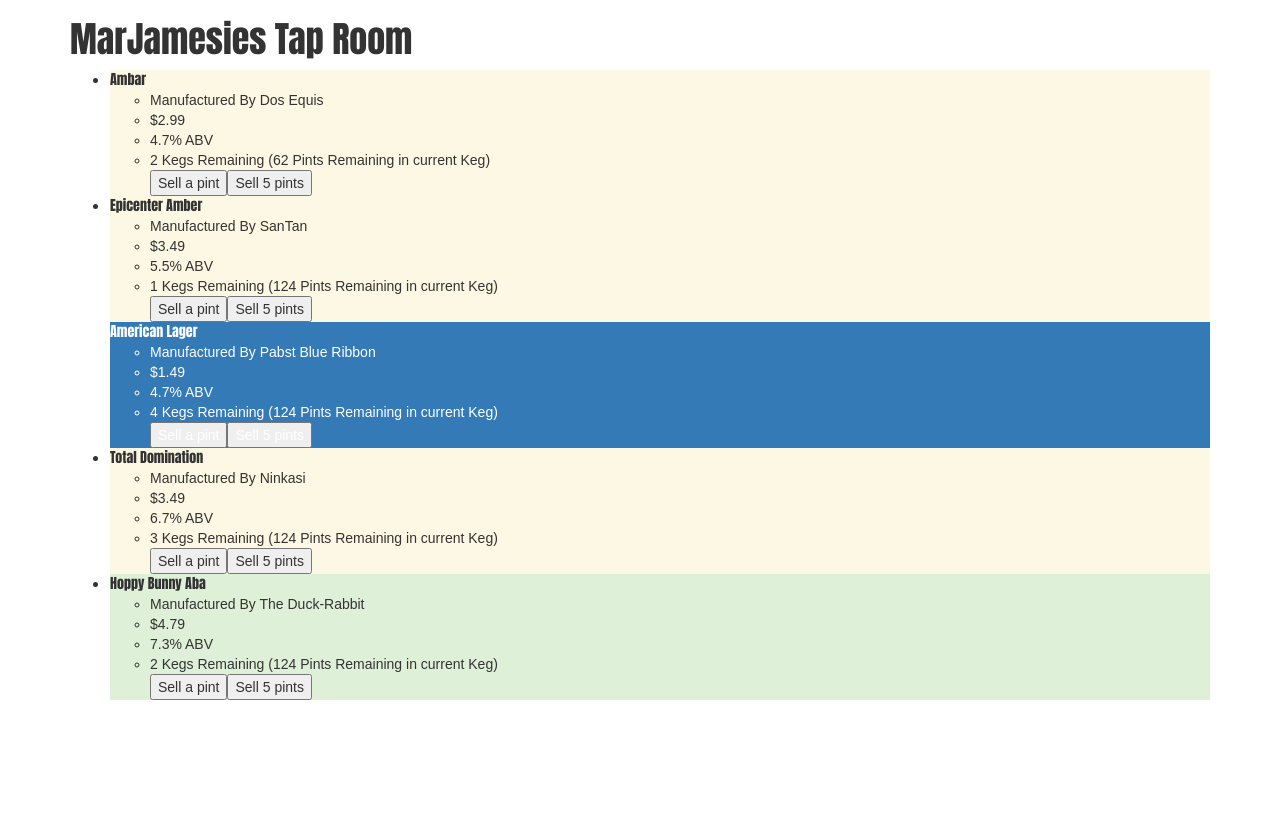
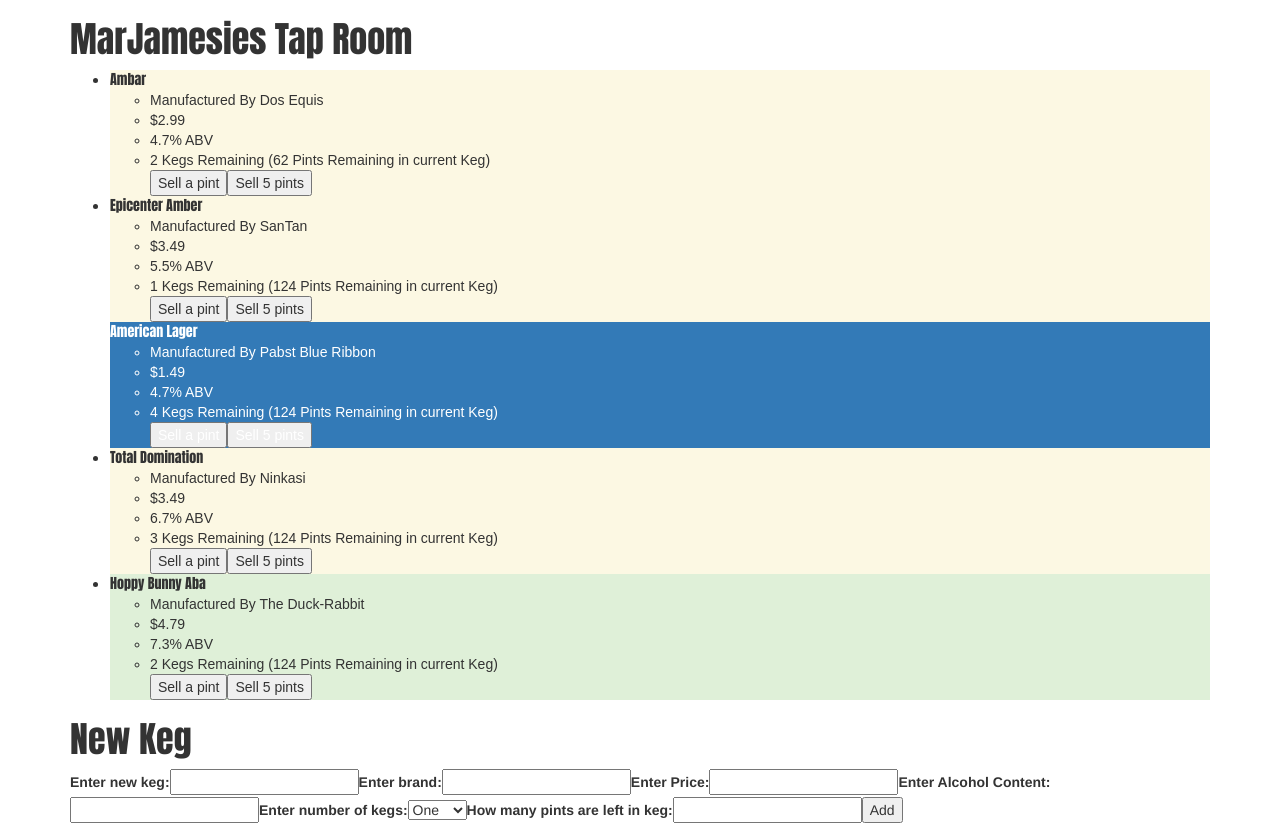
Before and after one commit to JPCodes/tap-room-angular2, an Angular app: page / in a window 1280 px wide. Before the commit the page ends 800 px from the top, so only its background shows below. Built offline with nearby package versions, Linux system fonts and the light colour scheme.

Commit message:
create functionality for kegs

```diff
--- a/src/app/app.component.html
+++ b/src/app/app.component.html
@@ -1,4 +1,5 @@
 <div class="container">
   <h1>MarJamesies Tap Room</h1>
-  <app-beer-stock></app-beer-stock>
+  <app-beer-stock [childBeerStock]="masterBeerStock"></app-beer-stock>
+  <app-new-keg (newKegSender)="addKeg($event)"></app-new-keg>
 </div>
--- a/src/app/app.component.ts
+++ b/src/app/app.component.ts
@@ -8,6 +8,17 @@
 })
 
 export class AppComponent {
+  masterBeerStock : Keg[] = [
+    new Keg('Ambar', 'Dos Equis', 2.99, 4.7, 2, 62),
+    new Keg('Epicenter Amber', 'SanTan', 3.49, 5.5, 1, 124),
+    new Keg('American Lager', 'Pabst Blue Ribbon', 1.49, 4.7, 4, 124),
+    new Keg('Total Domination', 'Ninkasi', 3.49, 6.7, 3, 124),
+    new Keg('Hoppy Bunny Aba', 'The Duck-Rabbit', 4.79, 7.3, 2, 124)
+  ];
+
+  addKeg(newKegFromChild: Keg) {
+    this.masterBeerStock.push(newKegFromChild);
+  }
 
 
 }
--- a/src/app/app.module.ts
+++ b/src/app/app.module.ts
@@ -5,11 +5,13 @@
 
 import { AppComponent } from './app.component';
 import { BeerStockComponent } from './beer-stock/beer-stock.component';
+import { NewKegComponent } from './new-keg/new-keg.component';
 
 @NgModule({
   declarations: [
     AppComponent,
-    BeerStockComponent
+    BeerStockComponent,
+    NewKegComponent
   ],
   imports: [
     BrowserModule,
--- a/src/app/beer-stock/beer-stock.component.html
+++ b/src/app/beer-stock/beer-stock.component.html
@@ -1,5 +1,5 @@
 <ul>
-  <li class="unique-font" [class]="priceColor(currentKeg)" *ngFor="let currentKeg of kegs">{{currentKeg.name}}
+  <li class="unique-font" [class]="priceColor(currentKeg)" *ngFor="let currentKeg of childBeerStock">{{currentKeg.name}}
     <ul>
       <li>Manufactured By {{currentKeg.brand}}</li>
       <li>${{currentKeg.price}}</li>
--- a/src/app/beer-stock/beer-stock.component.ts
+++ b/src/app/beer-stock/beer-stock.component.ts
@@ -1,4 +1,4 @@
-import { Component } from '@angular/core';
+import { Component, Input } from '@angular/core';
 import { Keg } from '../keg';
 
 @Component({
@@ -7,13 +7,7 @@
 })
 
 export class BeerStockComponent {
-  kegs : Keg[] = [
-    new Keg('Ambar', 'Dos Equis', 2.99, 4.7, 2, 62),
-    new Keg('Epicenter Amber', 'SanTan', 3.49, 5.5, 1, 124),
-    new Keg('American Lager', 'Pabst Blue Ribbon', 1.49, 4.7, 4, 124),
-    new Keg('Total Domination', 'Ninkasi', 3.49, 6.7, 3, 124),
-    new Keg('Hoppy Bunny Aba', 'The Duck-Rabbit', 4.79, 7.3, 2, 124)
-  ]
+  @Input() childBeerStock: Keg[];
 
   priceColor(currentKeg) {
     if (currentKeg.price <= 2) {
@@ -29,5 +23,4 @@
     console.log('clicked');
     return currentKeg.pints - amount;
   }
-
 }
--- /dev/null
+++ b/src/app/new-keg/new-keg.component.html
@@ -0,0 +1,20 @@
+<h1>New Keg</h1>
+<div>
+  <label>Enter new keg:</label>
+  <input #newName>
+  <label>Enter brand:</label>
+  <input #newBrand>
+  <label>Enter Price:</label>
+  <input #newPrice>
+  <label>Enter Alcohol Content:</label>
+  <input #newAlcoholContent>
+  <label>Enter number of kegs:</label>
+  <select #newRemainingKegs>
+    <option [value]="1">One</option>
+    <option [value]="2">Two</option>
+    <option [value]="3">Three</option>
+  </select>
+  <label>How many pints are left in keg:</label>
+  <input #newRemainingPints>
+  <button (click)="submitForm(newName.value, newBrand.value, newPrice.value, newAlcoholContent.value, newRemainingKegs.value, newRemainingPints.value); newName.value=''; newBrand.value=''; newPrice.value=''; newAlcoholContent.value=''; newRemainingKegs.value=''; newRemainingPints.value=''; ">Add</button>
+</div>
--- /dev/null
+++ b/src/app/new-keg/new-keg.component.ts
@@ -0,0 +1,15 @@
+import { Component, Output, EventEmitter } from '@angular/core';
+import { Keg } from '../keg';
+
+@Component({
+  selector: 'app-new-keg',
+  templateUrl: './new-keg.component.html'
+})
+export class NewKegComponent  {
+  @Output() newKegSender = new EventEmitter();
+  submitForm(name: string, brand: string, price: number, alcoholContent: number, remainingKegs: number, remainingPints: number) {
+
+    var newKegToAdd: Keg = new Keg(name, brand, price, alcoholContent, remainingKegs, remainingPints);
+    this.newKegSender.emit(newKegToAdd);
+  }
+}
```
